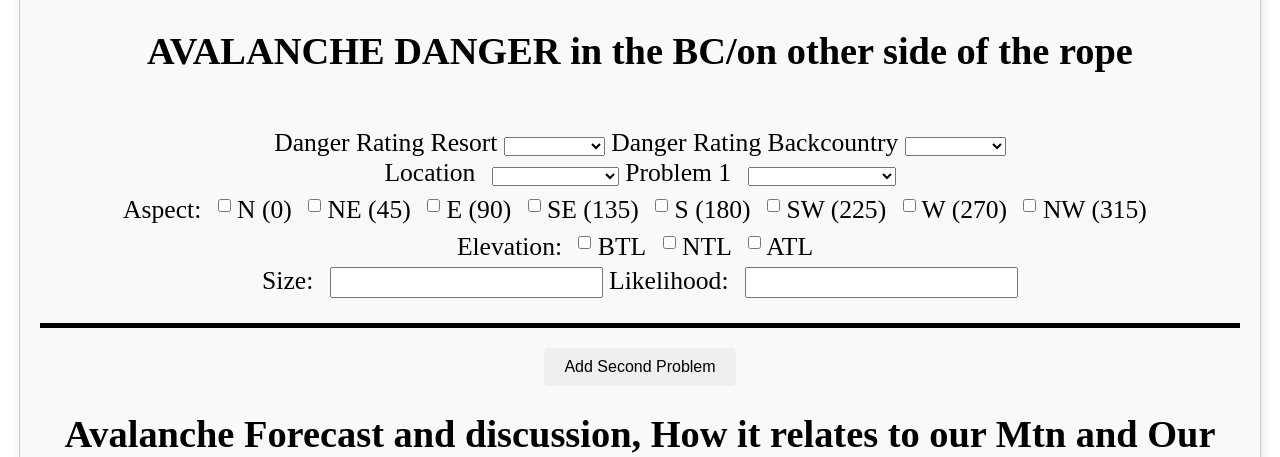
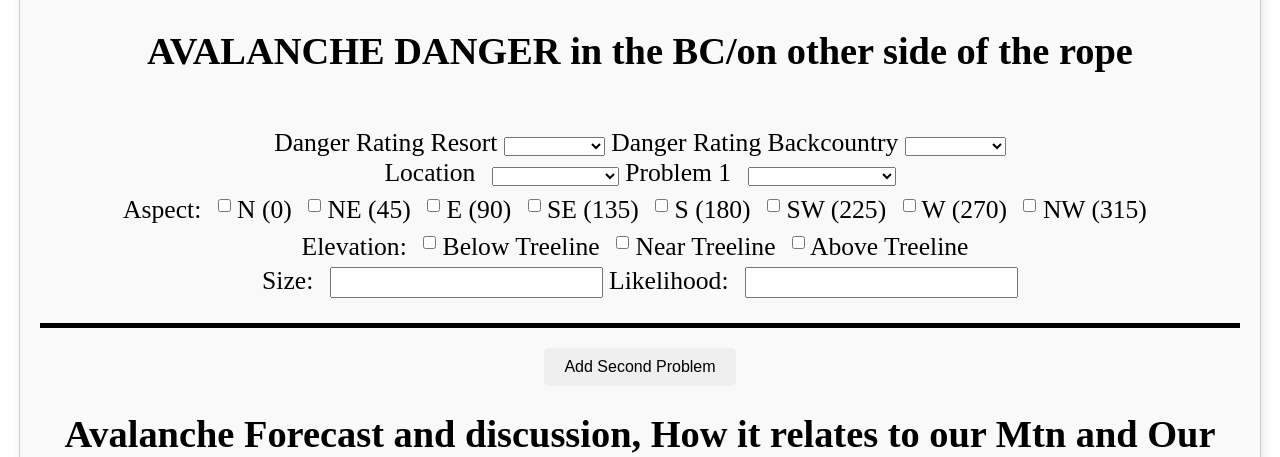
Before and after one commit to rhys-jordan/cbmr_weather_patrol_app, a Flask app: page /am-form in a window 1280 px wide. Shown: the part 1754-2211 px from the top of the page. Run offline with Flask 3, Linux system fonts and the light colour scheme; the visitor is signed in with stand-in values (Sample User, id 1); some libraries are stand-ins or nearby versions.

Commit message:
Sprint 2 task: -Kristas requests

```diff
--- a/CBMR_Weather/app.py
+++ b/CBMR_Weather/app.py
@@ -321,9 +321,9 @@ def am_form():
 
             db.session.commit()
             #TODO fix pdf generation
-            #pdf_filename = generate_pdf(date)
-            return redirect('/view')
-            #return send_file(pdf_filename, as_attachment=True) #
+            pdf_filename = generate_pdf(date)
+            #return redirect('/view')
+            return send_file(pdf_filename, as_attachment=True) #
         else:
             return render_template('confirm.html', flash_message=True)
     else:
--- a/CBMR_Weather/templates/am-form.html
+++ b/CBMR_Weather/templates/am-form.html
@@ -314,18 +314,18 @@
             <br><label>Elevation:</label>
                 <div id="elevation_1">
                     <label>
-                        <input type="checkbox" name="elevation_1[]" value="Below Treeline">
-                       BTL
+                        <input type="checkbox" name="elevation_1[]" value="BTL">
+                       Below Treeline
                     </label>
 
                     <label>
-                        <input type="checkbox" name="elevation_1[]" value="Near Treeline">
-                        NTL
+                        <input type="checkbox" name="elevation_1[]" value="NTL">
+                        Near Treeline
                     </label>
 
                     <label>
-                        <input type="checkbox" name="elevation_1[]" value="Above Treeline">
-                        ATL
+                        <input type="checkbox" name="elevation_1[]" value="ATL">
+                        Above Treeline
                     </label>
                 </div>
             <br><label>Size:</label>
@@ -428,18 +428,18 @@
             <br><label>Elevation:</label>
             <div id="elevation_2">
                     <label>
-                    <input type="checkbox" name="elevation_2[]" value="Below Treeline">
-                    BTL
+                        <input type="checkbox" name="elevation_2[]" value="BTL">
+                       Below Treeline
                     </label>
 
                     <label>
-                    <input type="checkbox" name="elevation_2[]" value="Near Treeline">
-                    NTL
+                        <input type="checkbox" name="elevation_2[]" value="NTL">
+                        Near Treeline
                     </label>
 
                     <label>
-                    <input type="checkbox" name="elevation_2[]" value="Above Treeline">
-                    ATL
+                        <input type="checkbox" name="elevation_2[]" value="ATL">
+                        Above Treeline
                     </label>
                 </div>
             <br><label>Size:</label>
@@ -541,18 +541,18 @@
            <br><label>Elevation:</label>
                 <div id="elevation_3">
                     <label>
-                        <input type="checkbox" name="elevation_3[]" value="Below Treeline">
-                        BTL
+                        <input type="checkbox" name="elevation_3[]" value="BTL">
+                       Below Treeline
                     </label>
 
                     <label>
-                        <input type="checkbox" name="elevation_3[]" value="Near Treeline">
-                        NTL
+                        <input type="checkbox" name="elevation_3[]" value="NTL">
+                        Near Treeline
                     </label>
 
                     <label>
-                        <input type="checkbox" name="elevation_3[]" value="Above Treeline">
-                        ATL
+                        <input type="checkbox" name="elevation_3[]" value="ATL">
+                        Above Treeline
                     </label>
                 </div>
             <br><label>Size:</label>
@@ -655,18 +655,18 @@
             <br><label>Elevation:</label>
             <div id="elevation_4">
                     <label>
-                    <input type="checkbox" name="elevation_4[]" value="Below Treeline">
-                    BTL
+                        <input type="checkbox" name="elevation_4[]" value="BTL">
+                       Below Treeline
                     </label>
 
                     <label>
-                    <input type="checkbox" name="elevation_4[]" value="Near Treeline">
-                    NTL
+                        <input type="checkbox" name="elevation_4[]" value="NTL">
+                        Near Treeline
                     </label>
 
                     <label>
-                    <input type="checkbox" name="elevation_4[]" value="Above Treeline">
-                    ATL
+                        <input type="checkbox" name="elevation_4[]" value="ATL">
+                        Above Treeline
                     </label>
                 </div>
             <br><label>Size:</label>
```
Lines whose indentation alone changed are shown as unchanged.
